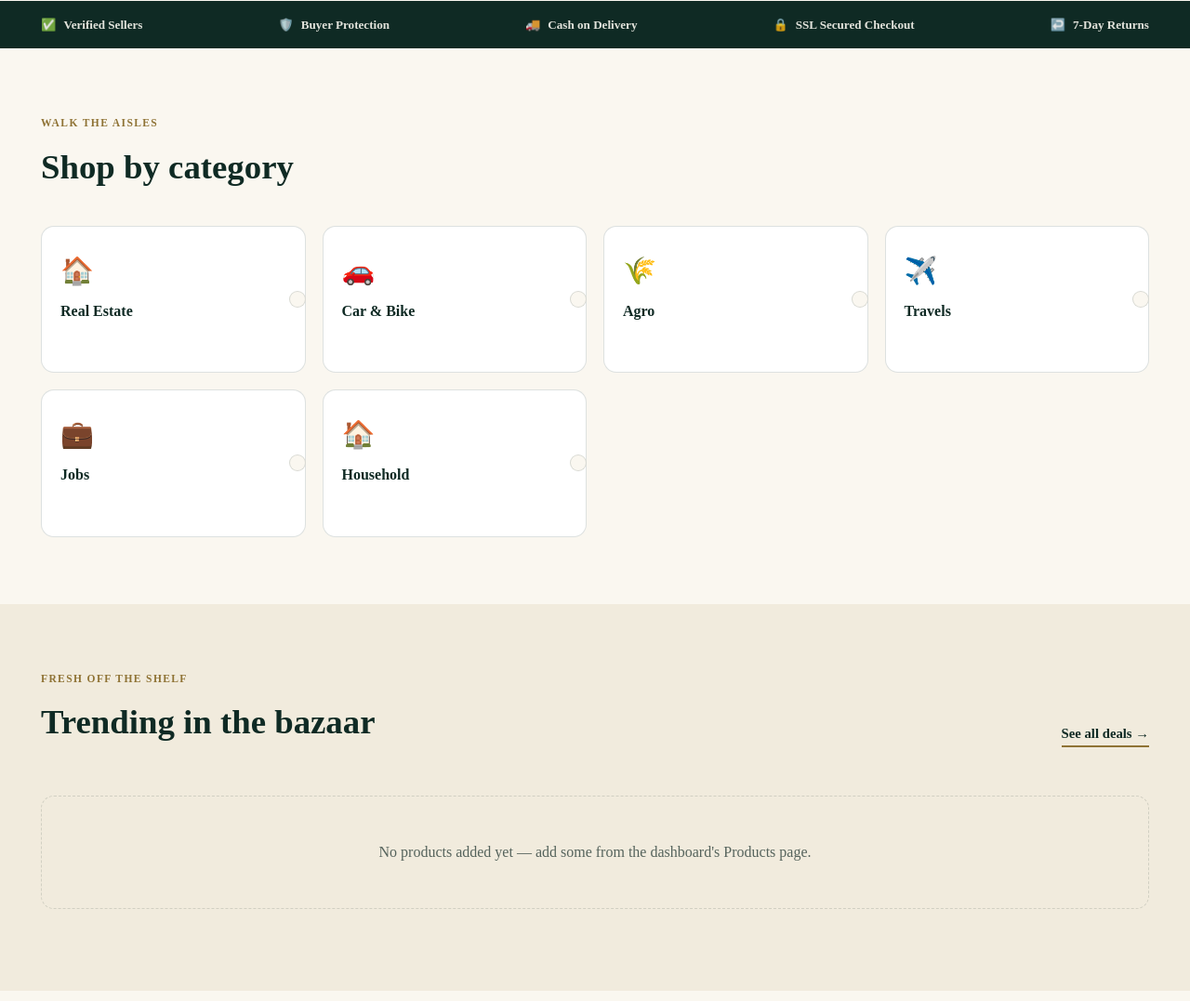
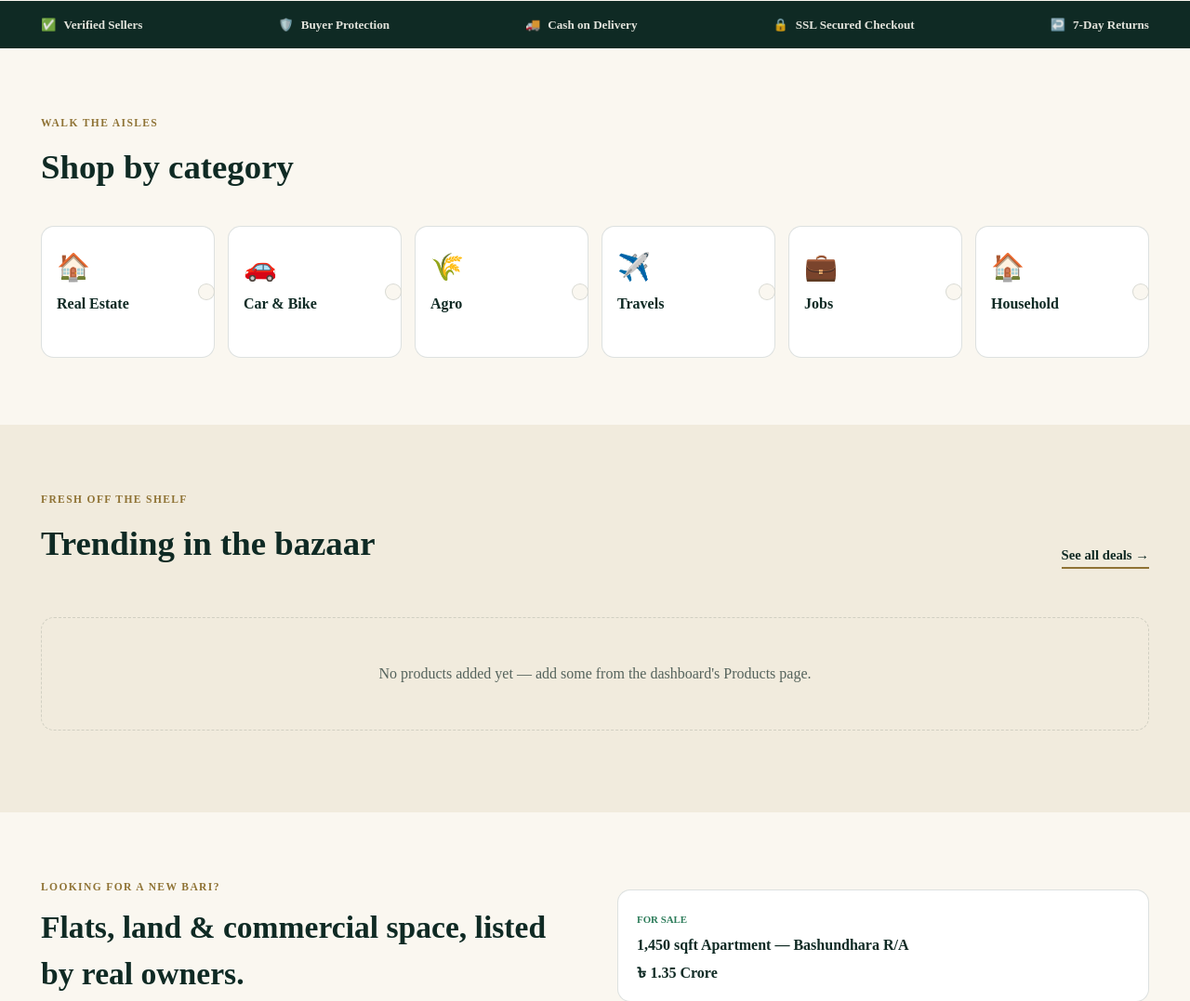
Before and after one commit to zahirislam7048/salebari, a PHP site: page / in a window 1280 px wide. Shown: the part 742-1819 px from the top of the page at 93% size. Run offline with PHP 8.4, Linux system fonts and the light colour scheme; data that the repository does not hold is empty; some libraries are stand-ins or nearby versions.

Commit message:
Homepage: six category cards per row on desktop
Co-Authored-By: Claude Sonnet 5.5 <noreply@anthropic.com>

```diff
--- a/app/layout.php
+++ b/app/layout.php
@@ -16,7 +16,7 @@ function site_header(string $title, string $extraHead = '', bool $noindex = true
 <link rel="preconnect" href="https://fonts.googleapis.com">
 <link rel="preconnect" href="https://fonts.gstatic.com" crossorigin>
 <link href="https://fonts.googleapis.com/css2?family=Fraunces:ital,opsz,wght@0,9..144,500;0,9..144,600;0,9..144,700;0,9..144,900;1,9..144,600&family=Noto+Sans+Bengali:wght@400;500;600;700;800&display=swap" rel="stylesheet">
-<link rel="stylesheet" href="<?= base_path() ?>/css/style.css?v=4">
+<link rel="stylesheet" href="<?= base_path() ?>/css/style.css?v=5">
 <?= $extraHead ?>
 </head>
 <body>
--- a/blog-post.php
+++ b/blog-post.php
@@ -21,7 +21,7 @@ $pageDesc  = $post ? ($post['meta_description'] ?: mb_substr(trim(strip_tags((st
 <link rel="preconnect" href="https://fonts.googleapis.com">
 <link rel="preconnect" href="https://fonts.gstatic.com" crossorigin>
 <link href="https://fonts.googleapis.com/css2?family=Fraunces:ital,opsz,wght@0,9..144,500;0,9..144,600;0,9..144,700;0,9..144,900;1,9..144,600&family=Noto+Sans+Bengali:wght@400;500;600;700;800&display=swap" rel="stylesheet">
-<link rel="stylesheet" href="css/style.css?v=4">
+<link rel="stylesheet" href="css/style.css?v=5">
 </head>
 <body>
 
--- a/blog.php
+++ b/blog.php
@@ -19,7 +19,7 @@ $posts   = rows(
 <link rel="preconnect" href="https://fonts.googleapis.com">
 <link rel="preconnect" href="https://fonts.gstatic.com" crossorigin>
 <link href="https://fonts.googleapis.com/css2?family=Fraunces:ital,opsz,wght@0,9..144,500;0,9..144,600;0,9..144,700;0,9..144,900;1,9..144,600&family=Noto+Sans+Bengali:wght@400;500;600;700;800&display=swap" rel="stylesheet">
-<link rel="stylesheet" href="css/style.css?v=4">
+<link rel="stylesheet" href="css/style.css?v=5">
 </head>
 <body>
 
--- a/brand/list/index.php
+++ b/brand/list/index.php
@@ -23,7 +23,7 @@ $total = count($brands);
 <link rel="preconnect" href="https://fonts.googleapis.com">
 <link rel="preconnect" href="https://fonts.gstatic.com" crossorigin>
 <link href="https://fonts.googleapis.com/css2?family=Fraunces:ital,opsz,wght@0,9..144,500;0,9..144,600;0,9..144,700;0,9..144,900;1,9..144,600&family=Noto+Sans+Bengali:wght@400;500;600;700;800&display=swap" rel="stylesheet">
-<link rel="stylesheet" href="../../css/style.css?v=4">
+<link rel="stylesheet" href="../../css/style.css?v=5">
 </head>
 <body>
 
--- a/brand/show.php
+++ b/brand/show.php
@@ -31,7 +31,7 @@ $products = $brand ? rows(
 <link rel="preconnect" href="https://fonts.googleapis.com">
 <link rel="preconnect" href="https://fonts.gstatic.com" crossorigin>
 <link href="https://fonts.googleapis.com/css2?family=Fraunces:ital,opsz,wght@0,9..144,500;0,9..144,600;0,9..144,700;0,9..144,900;1,9..144,600&family=Noto+Sans+Bengali:wght@400;500;600;700;800&display=swap" rel="stylesheet">
-<link rel="stylesheet" href="<?= base_path() ?>/css/style.css?v=4">
+<link rel="stylesheet" href="<?= base_path() ?>/css/style.css?v=5">
 </head>
 <body>
 
--- a/css/style.css
+++ b/css/style.css
@@ -515,18 +515,19 @@ h1, h2, h3, h4 { font-family: var(--font-display); margin: 0; font-weight: 700;
 /* Categories */
 .cat-grid {
   display: grid;
-  grid-template-columns: repeat(4, 1fr);
-  gap: 18px;
+  grid-template-columns: repeat(6, 1fr);   /* six categories per row on desktop */
+  gap: 14px;
 }
 .cat-ticket {
   position: relative;
   background: #fff;
   border: 1px solid var(--line);
   border-radius: var(--radius-m);
-  padding: 26px 20px;
+  padding: 22px 16px;
   display: flex;
   flex-direction: column;
-  gap: 10px;
+  gap: 8px;
+  min-width: 0;
   transition: transform 0.18s ease, box-shadow 0.18s ease, border-color 0.18s ease;
 }
 .cat-ticket::after {
@@ -547,7 +548,7 @@ h1, h2, h3, h4 { font-family: var(--font-display); margin: 0; font-weight: 700;
   border-color: var(--gold-deep);
 }
 .cat-icon { font-size: 1.8rem; }
-.cat-name { font-weight: 700; font-size: 1rem; }
+.cat-name { font-weight: 700; font-size: 1rem; overflow-wrap: anywhere; line-height: 1.25; }
 .cat-count {
   font-family: var(--font-mono);
   font-size: 0.72rem;
--- a/index.html
+++ b/index.html
@@ -19,7 +19,7 @@
 <link rel="preconnect" href="https://fonts.googleapis.com">
 <link rel="preconnect" href="https://fonts.gstatic.com" crossorigin>
 <link href="https://fonts.googleapis.com/css2?family=Fraunces:ital,opsz,wght@0,9..144,500;0,9..144,600;0,9..144,700;0,9..144,900;1,9..144,600&family=Noto+Sans+Bengali:wght@400;500;600;700;800&display=swap" rel="stylesheet">
-<link rel="stylesheet" href="css/style.css?v=4">
+<link rel="stylesheet" href="css/style.css?v=5">
 </head>
 <body>
 
--- a/market/list/index.php
+++ b/market/list/index.php
@@ -19,7 +19,7 @@ $totalCities = count($byCity);
 <link rel="preconnect" href="https://fonts.googleapis.com">
 <link rel="preconnect" href="https://fonts.gstatic.com" crossorigin>
 <link href="https://fonts.googleapis.com/css2?family=Fraunces:ital,opsz,wght@0,9..144,500;0,9..144,600;0,9..144,700;0,9..144,900;1,9..144,600&family=Noto+Sans+Bengali:wght@400;500;600;700;800&display=swap" rel="stylesheet">
-<link rel="stylesheet" href="../../css/style.css?v=4">
+<link rel="stylesheet" href="../../css/style.css?v=5">
 </head>
 <body>
 
--- a/market/show.php
+++ b/market/show.php
@@ -29,7 +29,7 @@ $stalls = $mall ? rows(
 <link rel="preconnect" href="https://fonts.googleapis.com">
 <link rel="preconnect" href="https://fonts.gstatic.com" crossorigin>
 <link href="https://fonts.googleapis.com/css2?family=Fraunces:ital,opsz,wght@0,9..144,500;0,9..144,600;0,9..144,700;0,9..144,900;1,9..144,600&family=Noto+Sans+Bengali:wght@400;500;600;700;800&display=swap" rel="stylesheet">
-<link rel="stylesheet" href="<?= base_path() ?>/css/style.css?v=4">
+<link rel="stylesheet" href="<?= base_path() ?>/css/style.css?v=5">
 </head>
 <body>
 
--- a/package.html
+++ b/package.html
@@ -9,7 +9,7 @@
 <link rel="preconnect" href="https://fonts.googleapis.com">
 <link rel="preconnect" href="https://fonts.gstatic.com" crossorigin>
 <link href="https://fonts.googleapis.com/css2?family=Fraunces:ital,opsz,wght@0,9..144,500;0,9..144,600;0,9..144,700;0,9..144,900;1,9..144,600&family=Noto+Sans+Bengali:wght@400;500;600;700;800&display=swap" rel="stylesheet">
-<link rel="stylesheet" href="css/style.css?v=4">
+<link rel="stylesheet" href="css/style.css?v=5">
 </head>
 <body>
 
--- a/product.php
+++ b/product.php
@@ -113,7 +113,7 @@ $pageDesc  = $product ? ($product['meta_description'] ?: mb_substr((string) $pro
 <link rel="preconnect" href="https://fonts.googleapis.com">
 <link rel="preconnect" href="https://fonts.gstatic.com" crossorigin>
 <link href="https://fonts.googleapis.com/css2?family=Fraunces:ital,opsz,wght@0,9..144,500;0,9..144,600;0,9..144,700;0,9..144,900;1,9..144,600&family=Noto+Sans+Bengali:wght@400;500;600;700;800&display=swap" rel="stylesheet">
-<link rel="stylesheet" href="<?= base_path() ?>/css/style.css?v=4">
+<link rel="stylesheet" href="<?= base_path() ?>/css/style.css?v=5">
 </head>
 <body class="has-pp-bar">
 
--- a/stall/1/index.html
+++ b/stall/1/index.html
@@ -9,7 +9,7 @@
 <link rel="preconnect" href="https://fonts.googleapis.com">
 <link rel="preconnect" href="https://fonts.gstatic.com" crossorigin>
 <link href="https://fonts.googleapis.com/css2?family=Fraunces:ital,opsz,wght@0,9..144,500;0,9..144,600;0,9..144,700;0,9..144,900;1,9..144,600&family=Noto+Sans+Bengali:wght@400;500;600;700;800&display=swap" rel="stylesheet">
-<link rel="stylesheet" href="../../css/style.css?v=4">
+<link rel="stylesheet" href="../../css/style.css?v=5">
 </head>
 <body>
 
--- a/stall/2/index.html
+++ b/stall/2/index.html
@@ -9,7 +9,7 @@
 <link rel="preconnect" href="https://fonts.googleapis.com">
 <link rel="preconnect" href="https://fonts.gstatic.com" crossorigin>
 <link href="https://fonts.googleapis.com/css2?family=Fraunces:ital,opsz,wght@0,9..144,500;0,9..144,600;0,9..144,700;0,9..144,900;1,9..144,600&family=Noto+Sans+Bengali:wght@400;500;600;700;800&display=swap" rel="stylesheet">
-<link rel="stylesheet" href="../../css/style.css?v=4">
+<link rel="stylesheet" href="../../css/style.css?v=5">
 </head>
 <body>
 
--- a/stall/3/index.html
+++ b/stall/3/index.html
@@ -9,7 +9,7 @@
 <link rel="preconnect" href="https://fonts.googleapis.com">
 <link rel="preconnect" href="https://fonts.gstatic.com" crossorigin>
 <link href="https://fonts.googleapis.com/css2?family=Fraunces:ital,opsz,wght@0,9..144,500;0,9..144,600;0,9..144,700;0,9..144,900;1,9..144,600&family=Noto+Sans+Bengali:wght@400;500;600;700;800&display=swap" rel="stylesheet">
-<link rel="stylesheet" href="../../css/style.css?v=4">
+<link rel="stylesheet" href="../../css/style.css?v=5">
 </head>
 <body>
 
--- a/stall/4/index.html
+++ b/stall/4/index.html
@@ -9,7 +9,7 @@
 <link rel="preconnect" href="https://fonts.googleapis.com">
 <link rel="preconnect" href="https://fonts.gstatic.com" crossorigin>
 <link href="https://fonts.googleapis.com/css2?family=Fraunces:ital,opsz,wght@0,9..144,500;0,9..144,600;0,9..144,700;0,9..144,900;1,9..144,600&family=Noto+Sans+Bengali:wght@400;500;600;700;800&display=swap" rel="stylesheet">
-<link rel="stylesheet" href="../../css/style.css?v=4">
+<link rel="stylesheet" href="../../css/style.css?v=5">
 </head>
 <body>
 
--- a/stall/list/index.php
+++ b/stall/list/index.php
@@ -21,7 +21,7 @@ $grandTotal = (int) scalar("SELECT COUNT(*) FROM stalls WHERE status = 'active'
 <link rel="preconnect" href="https://fonts.googleapis.com">
 <link rel="preconnect" href="https://fonts.gstatic.com" crossorigin>
 <link href="https://fonts.googleapis.com/css2?family=Fraunces:ital,opsz,wght@0,9..144,500;0,9..144,600;0,9..144,700;0,9..144,900;1,9..144,600&family=Noto+Sans+Bengali:wght@400;500;600;700;800&display=swap" rel="stylesheet">
-<link rel="stylesheet" href="../../css/style.css?v=4">
+<link rel="stylesheet" href="../../css/style.css?v=5">
 </head>
 <body>
 
--- a/stall/show.php
+++ b/stall/show.php
@@ -31,7 +31,7 @@ $products = $stall ? rows(
 <link rel="preconnect" href="https://fonts.googleapis.com">
 <link rel="preconnect" href="https://fonts.gstatic.com" crossorigin>
 <link href="https://fonts.googleapis.com/css2?family=Fraunces:ital,opsz,wght@0,9..144,500;0,9..144,600;0,9..144,700;0,9..144,900;1,9..144,600&family=Noto+Sans+Bengali:wght@400;500;600;700;800&display=swap" rel="stylesheet">
-<link rel="stylesheet" href="<?= base_path() ?>/css/style.css?v=4">
+<link rel="stylesheet" href="<?= base_path() ?>/css/style.css?v=5">
 </head>
 <body>
 
```
